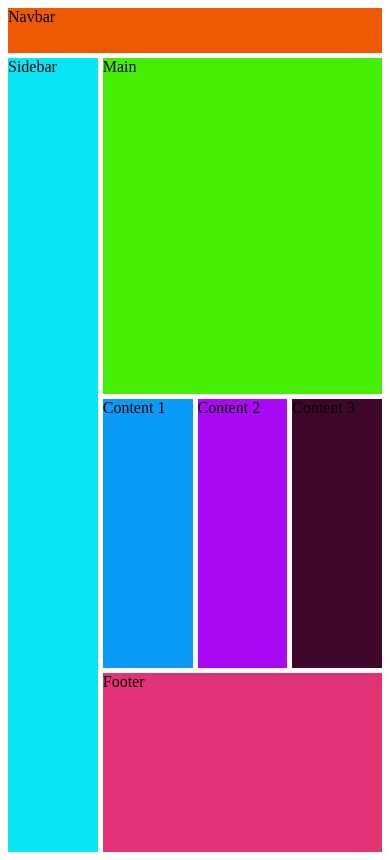
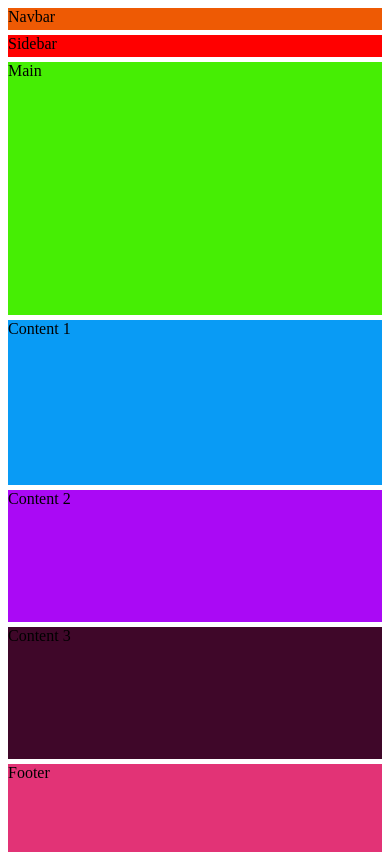
Before and after one commit to TimothyMuyelelele/gridlayout, a plain HTML site: page index.html in a window 390 px wide. Drawn offline with Linux system fonts and the light colour scheme.

Commit message:
Add files via upload

```diff
--- a/style.css
+++ b/style.css
@@ -38,3 +38,19 @@ footer{
     background-color:#e23376 ;
     grid-area: footer;
 }
+@media (max-width:576px){
+   .container{
+     grid-template-columns: 1fr;
+     grid-template-rows: 0.2fr  0.2fr 2.3fr 1.5fr 1.2fr 1.2fr 0.8fr ;
+     grid-template-areas:
+       "nav"
+       "sidebar"
+       "main"
+       "content1"
+       "content2"
+       "content3"
+       "footer";
+}
+#sidebar
+       {background-color: red;}
+}
```
